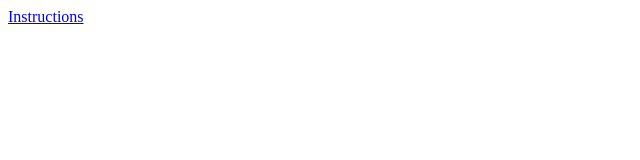
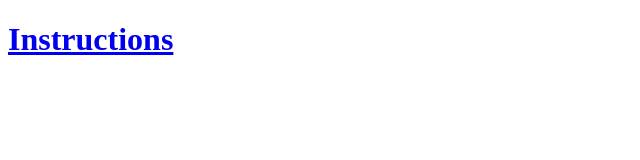
Before and after one commit to ChristopherSps/multiply, a plain HTML site: page index.html in a window 1280 px wide. Shown: the whole page, without its empty margins (0-640 px from the left). Drawn offline with Linux system fonts and the light colour scheme.

Commit message:
Update index.html

```diff
--- a/index.html
+++ b/index.html
@@ -4,12 +4,12 @@
 <head>
   <meta charset="utf-8">
   <meta name="viewport" content="width=device-width">
-  <title>replit</title>
+  <title>Simple Multiplication</title>
   <link href="style.css" rel="stylesheet" type="text/css" />
 </head>
 
 <body>
-  <a href="instructions.html">Instructions</a>
+  <h1><a href="instructions.html">Instructions</a></h1>
 
   <script src="script.js"></script>
 </body>
```
